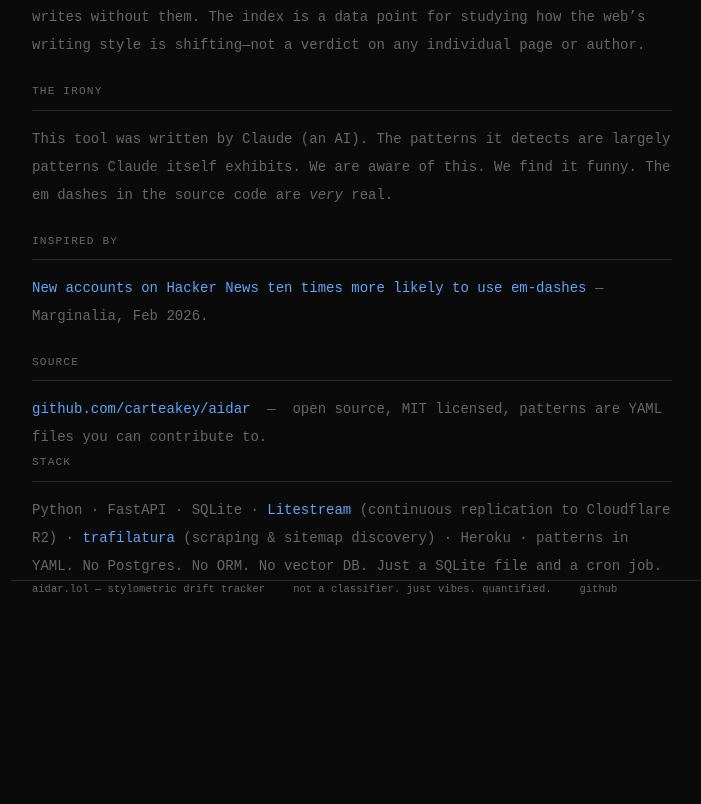
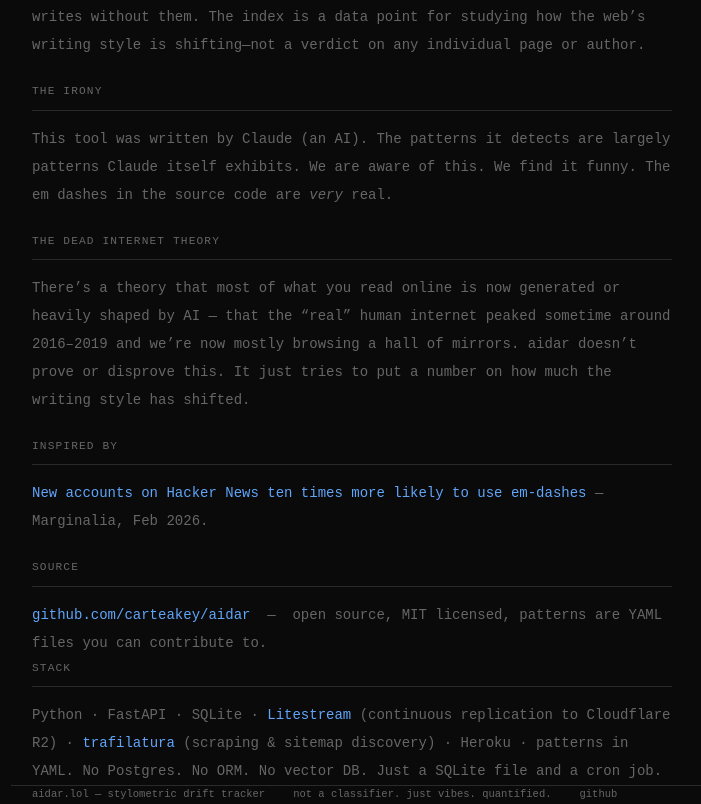
Before and after one commit to carteakey/aidar, a FastAPI app: page /about in a window 1280 px wide. Shown: the part 1085-1889 px from the top of the page, without its empty margins (149-850 px from the left). Before the commit the page ends 1679 px from the top, so only its background shows below. Run offline with FastAPI, Linux system fonts and the light colour scheme.

Commit message:
Add dead internet theory section to about page
Co-authored-by: Copilot <223556219+Copilot@users.noreply.github.com>

```diff
--- a/web/templates/about.html
+++ b/web/templates/about.html
@@ -58,6 +58,14 @@
   The em dashes in the source code are <em>very</em> real.
 </p>
 
+<div class="section-header"><span class="section-title">the dead internet theory</span></div>
+<p style="margin-bottom:1.5rem; color: var(--fg-dim);">
+  There&rsquo;s a theory that most of what you read online is now generated or heavily shaped by AI &mdash;
+  that the &ldquo;real&rdquo; human internet peaked sometime around 2016&ndash;2019 and we&rsquo;re now mostly
+  browsing a hall of mirrors. aidar doesn&rsquo;t prove or disprove this.
+  It just tries to put a number on how much the writing style has shifted.
+</p>
+
 <div class="section-header"><span class="section-title">inspired by</span></div>
 <p style="margin-bottom:1.5rem; color: var(--fg-dim);">
   <a href="https://www.marginalia.nu/weird-ai-crap/hn/" target="_blank">
```
